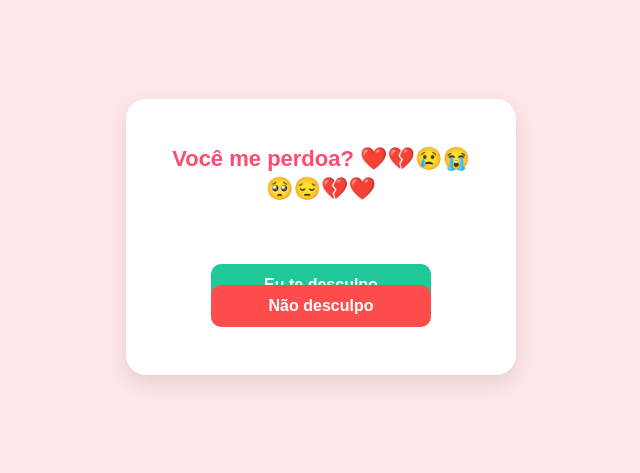
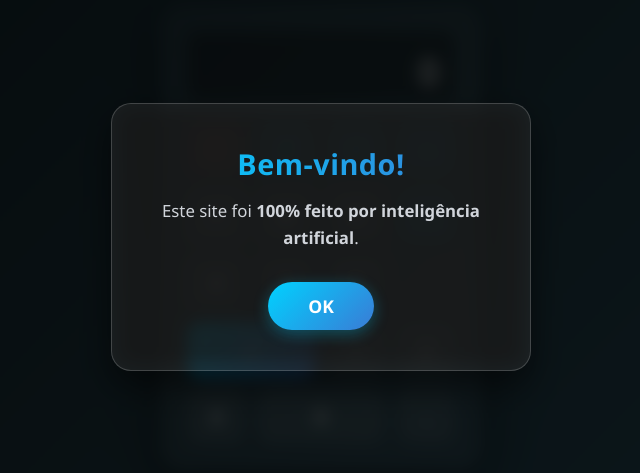
Before and after one commit to felipesantanaviana3-del/calculadora-inteligente-, a plain HTML site: page index.html in a window 1280 px wide. Shown: the part 163-636 px from the top of the page, without its empty margins (319-959 px from the left). Drawn offline with Linux system fonts and the light colour scheme.

Commit message:
Atualizar o index.html

```diff
--- a/index.html
+++ b/index.html
@@ -3,104 +3,251 @@
 <head>
   <meta charset="UTF-8">
   <meta name="viewport" content="width=device-width, initial-scale=1.0">
-  <title>Para o Meu Amor ❤️</title>
+  <title>Calculadora IA</title>
   <style>
+    /* Estilos Globais */
+    * {
+      box-sizing: border-box;
+      margin: 0;
+      padding: 0;
+      font-family: 'Segoe UI', Tahoma, Geneva, Verdana, sans-serif;
+    }
+
     body {
-      font-family: 'Arial', sans-serif;
-      background-color: #ffe6e8;
+      min-height: 100vh;
       display: flex;
       justify-content: center;
       align-items: center;
-      min-height: 100vh;
-      margin: 0;
-      padding: 20px;
-      box-sizing: border-box;
-      text-align: center;
+      background: linear-gradient(135deg, #0f2027, #203a43, #2c5364);
+      color: #ffffff;
+      overflow: hidden;
     }
 
-    .card {
-      background: #ffffff;
-      padding: 30px 20px;
-      border-radius: 20px;
-      box-shadow: 0 8px 20px rgba(0,0,0,0.1);
-      max-width: 350px;
+    /* Modal / Popup de Boas-Vindas */
+    .modal-overlay {
+      position: fixed;
+      top: 0;
+      left: 0;
       width: 100%;
-      position: relative;
+      height: 100%;
+      background: rgba(0, 0, 0, 0.7);
+      backdrop-filter: blur(8px);
+      display: flex;
+      justify-content: center;
+      align-items: center;
+      z-index: 100;
+      opacity: 1;
+      transition: opacity 0.4s ease, visibility 0.4s;
     }
 
-    h1 {
-      color: #ff4b72;
-      font-size: 22px;
-      margin-bottom: 20px;
-      line-height: 1.4;
+    .modal-overlay.hidden {
+      opacity: 0;
+      visibility: hidden;
     }
 
-    .btn-container {
-      display: flex;
-      flex-direction: column;
-      gap: 12px;
-      align-items: center;
-      justify-content: center;
-      margin-top: 15px;
-      position: relative;
-      min-height: 120px;
+    .modal-card {
+      background: rgba(255, 255, 255, 0.08);
+      border: 1px solid rgba(255, 255, 255, 0.18);
+      border-radius: 20px;
+      padding: 40px 30px;
+      max-width: 420px;
+      width: 90%;
+      text-align: center;
+      box-shadow: 0 15px 35px rgba(0, 0, 0, 0.5);
+      backdrop-filter: blur(12px);
+      animation: popup 0.5s cubic-bezier(0.175, 0.885, 0.32, 1.275);
     }
 
-    button {
+    @keyframes popup {
+      0% { transform: scale(0.8); opacity: 0; }
+      100% { transform: scale(1); opacity: 1; }
+    }
+
+    .modal-card h2 {
+      font-size: 1.8rem;
+      margin-bottom: 15px;
+      font-weight: 600;
+      letter-spacing: 0.5px;
+      background: linear-gradient(90deg, #00d2ff, #3a7bd5);
+      -webkit-background-clip: text;
+      -webkit-text-fill-color: transparent;
+    }
+
+    .modal-card p {
+      font-size: 1.05rem;
+      line-height: 1.6;
+      color: #d1d5db;
+      margin-bottom: 30px;
+    }
+
+    /* Botão "OK" Estilizado */
+    .btn-ok {
+      background: linear-gradient(135deg, #00d2ff 0%, #3a7bd5 100%);
+      color: #ffffff;
+      border: none;
+      padding: 12px 40px;
+      font-size: 1.1rem;
+      font-weight: 600;
+      border-radius: 30px;
+      cursor: pointer;
+      box-shadow: 0 4px 15px rgba(0, 210, 255, 0.3);
+      transition: all 0.3s ease;
+      outline: none;
+    }
+
+    .btn-ok:hover {
+      transform: translateY(-2px);
+      box-shadow: 0 6px 20px rgba(0, 210, 255, 0.5);
+    }
+
+    .btn-ok:active {
+      transform: translateY(1px);
+    }
+
+    /* Layout da Calculadora */
+    .calculator {
+      background: rgba(255, 255, 255, 0.05);
+      border: 1px solid rgba(255, 255, 255, 0.1);
+      border-radius: 24px;
+      padding: 25px;
+      width: 320px;
+      box-shadow: 0 20px 50px rgba(0, 0, 0, 0.4);
+      backdrop-filter: blur(10px);
+    }
+
+    .display {
       width: 100%;
-      max-width: 220px;
-      padding: 12px 15px;
-      font-size: 16px;
-      font-weight: bold;
+      height: 70px;
+      background: rgba(0, 0, 0, 0.3);
+      border: 1px solid rgba(255, 255, 255, 0.05);
+      border-radius: 12px;
+      color: #ffffff;
+      font-size: 2.2rem;
+      text-align: right;
+      padding: 15px;
+      margin-bottom: 20px;
+      overflow-x: auto;
+    }
+
+    .buttons {
+      display: grid;
+      grid-template-columns: repeat(4, 1fr);
+      gap: 12px;
+    }
+
+    .btn {
+      height: 55px;
       border: none;
-      border-radius: 10px;
+      border-radius: 14px;
+      font-size: 1.25rem;
+      font-weight: 500;
+      color: #ffffff;
+      background: rgba(255, 255, 255, 0.08);
       cursor: pointer;
-      white-space: nowrap;
       transition: all 0.2s ease;
     }
 
-    .btn-sim {
-      background-color: #20c997;
-      color: white;
+    .btn:hover {
+      background: rgba(255, 255, 255, 0.18);
     }
 
-    .btn-nao {
-      background-color: #ff4d4d;
-      color: white;
-      position: absolute;
-      top: 60px;
+    .btn.operator {
+      background: rgba(0, 210, 255, 0.15);
+      color: #00d2ff;
+    }
+
+    .btn.operator:hover {
+      background: rgba(0, 210, 255, 0.3);
+    }
+
+    .btn.equal {
+      background: linear-gradient(135deg, #00d2ff, #3a7bd5);
+      grid-column: span 2;
+      font-weight: bold;
+    }
+
+    .btn.equal:hover {
+      opacity: 0.9;
+    }
+
+    .btn.clear {
+      color: #ff5e62;
+      background: rgba(255, 94, 98, 0.15);
+    }
+
+    .btn.clear:hover {
+      background: rgba(255, 94, 98, 0.3);
     }
   </style>
 </head>
 <body>
 
-  <div class="card" id="card">
-    <h1 id="titulo">Você me perdoa? ❤️💔😢😭<br>🥺😔💔❤️</h1>
+  <!-- Mensagem de Entrada (Modal) -->
+  <div class="modal-overlay" id="modalOverlay">
+    <div class="modal-card">
+      <h2>Bem-vindo!</h2>
+      <p>Este site foi <strong>100% feito por inteligência artificial</strong>.</p>
+      <button class="btn-ok" onclick="fecharModal()">OK</button>
+    </div>
+  </div>
 
-    <div class="btn-container">
-      <button class="btn-sim" onclick="aceitou()">Eu te desculpo</button>
-      <button class="btn-nao" id="btnNao" onclick="fugir()" ontouchstart="fugir()" onmouseover="fugir()">Não desculpo</button>
+  <!-- Calculadora -->
+  <div class="calculator">
+    <div class="display" id="display">0</div>
+    <div class="buttons">
+      <button class="btn clear" onclick="clearDisplay()">C</button>
+      <button class="btn operator" onclick="appendCharacter('/')">/</button>
+      <button class="btn operator" onclick="appendCharacter('*')">×</button>
+      <button class="btn operator" onclick="appendCharacter('-')">-</button>
+
+      <button class="btn" onclick="appendCharacter('7')">7</button>
+      <button class="btn" onclick="appendCharacter('8')">8</button>
+      <button class="btn" onclick="appendCharacter('9')">9</button>
+      <button class="btn operator" onclick="appendCharacter('+')">+</button>
+
+      <button class="btn" onclick="appendCharacter('4')">4</button>
+      <button class="btn" onclick="appendCharacter('5')">5</button>
+      <button class="btn" onclick="appendCharacter('6')">6</button>
+
+      <button class="btn equal" onclick="calculate()">=</button>
+
+      <button class="btn" onclick="appendCharacter('1')">1</button>
+      <button class="btn" onclick="appendCharacter('2')">2</button>
+      <button class="btn" onclick="appendCharacter('3')">3</button>
+
+      <button class="btn" onclick="appendCharacter('0')" style="grid-column: span 2;">0</button>
+      <button class="btn" onclick="appendCharacter('.')">.</button>
     </div>
   </div>
 
   <script>
-    function aceitou() {
-      document.getElementById('card').innerHTML = `
-        <h1 style="color: #ff4b72; font-size: 24px;">Te amo muito! ❤️🥰😍</h1>
-        <p style="color: #555; font-size: 16px;">Prometo te fazer a pessoa mais feliz do mundo!</p>
-      `;
+    // Fechar o aviso de IA
+    function fecharModal() {
+      document.getElementById('modalOverlay').classList.add('hidden');
     }
 
-    function fugir() {
-      const btnNao = document.getElementById('btnNao');
-      const x = Math.floor(Math.random() * (window.innerWidth - 120));
-      const y = Math.floor(Math.random() * (window.innerHeight - 50));
+    // Lógica da Calculadora
+    const display = document.getElementById('display');
 
-      btnNao.style.position = 'fixed';
-      btnNao.style.left = x + 'px';
-      btnNao.style.top = y + 'px';
+    function appendCharacter(char) {
+      if (display.innerText === '0' || display.innerText === 'Erro') {
+        display.innerText = char;
+      } else {
+        display.innerText += char;
+      }
+    }
+
+    function clearDisplay() {
+      display.innerText = '0';
+    }
+
+    function calculate() {
+      try {
+        display.innerText = eval(display.innerText.replace('×', '*'));
+      } catch (e) {
+        display.innerText = 'Erro';
+      }
     }
   </script>
-
 </body>
 </html>
```
